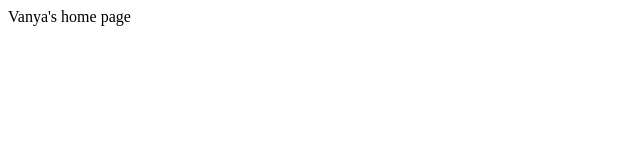
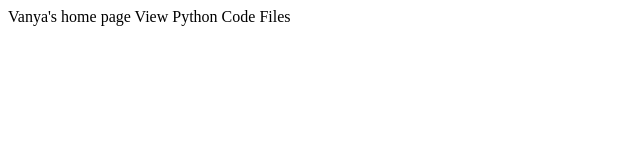
Before and after one commit to vtoch23/vtoch23, a plain HTML site: page index.html in a window 1280 px wide. Shown: the whole page, without its empty margins (0-640 px from the left). Drawn offline with Linux system fonts and the light colour scheme.

Commit message:
Update
Added button link to python files

```diff
--- a/index.html
+++ b/index.html
@@ -5,5 +5,6 @@
   </head>
   <body>
   Vanya's home page
+    <btn href="https://github.com/vtoch23/Python-code-files/tree/main/Python-code-files"> View Python Code Files </btn>
   </body>
 </html>
```
